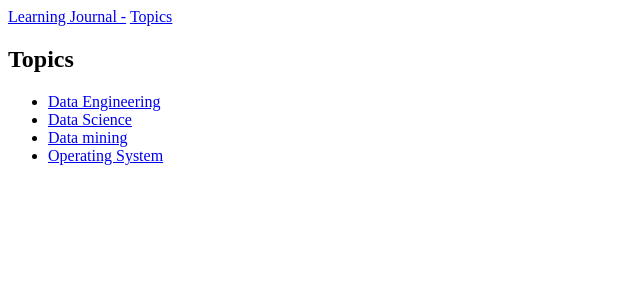
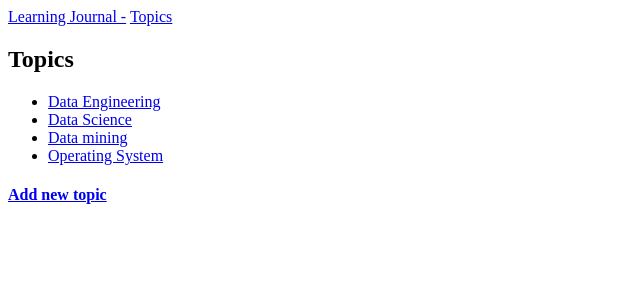
Before and after one commit to aganyo360/log-Journal-Management-System, a Django app: page /topics/ in a window 1280 px wide. Shown: the top 300 px of the page, without its empty margins (0-640 px from the left). Run offline with Django 5.2, Linux system fonts and the light colour scheme; data comes from the database, SQL or seed files in the repository; both versions use the stored data as it was after the commit.

Commit message:
topic update completed

```diff
--- a/learning_journal/ljApp/templates/ljApp/topics.html
+++ b/learning_journal/ljApp/templates/ljApp/topics.html
@@ -1,5 +1,6 @@
 {% extends 'ljApp/base.html'%} {% block content%}
 <h2>Topics</h2>
+
 <ul>
   {% for topic in topics %}
   <li>
@@ -10,4 +11,7 @@
   <li>No topics have been added yet</li>
   {% endfor%}
 </ul>
+<h4>
+  <a href="{% url 'ljApp:new_topic' %}">Add new topic</a>
+</h4>
 {%endblock content%}
--- a/learning_journal/ljApp/views.py
+++ b/learning_journal/ljApp/views.py
@@ -19,11 +19,12 @@ def topic(request, topic_id):
     context = {'topic':topic, 'entries':entries}
     return render(request, 'ljApp/topic.html', context)
 
-def new_topic(req):
-    if req.method !='POST':
+def new_topic(request):
+    if request.method !='POST':
         #no data submitted, create a blank form
         form = TopicForm()
     else:
+        form = TopicForm(data=request.POST)
         #process data  post data submitted
         if form.is_valid():
             #the is_valid option checks whether the form is valid so that it can be submitted to the db
@@ -32,4 +33,4 @@ def new_topic(req):
         #since the form has been processed successfully then redirect to topics section
     context ={'form':form}
 
-    return render(req, 'ljApp/new_topic.html', context)
+    return render(request, 'ljApp/new_topic.html', context)
```
Also changed, not shown: learning_journal/ljApp/templates/ljApp/new_topic.html (+6 -1 lines), learning_journal/db.sqlite3.
